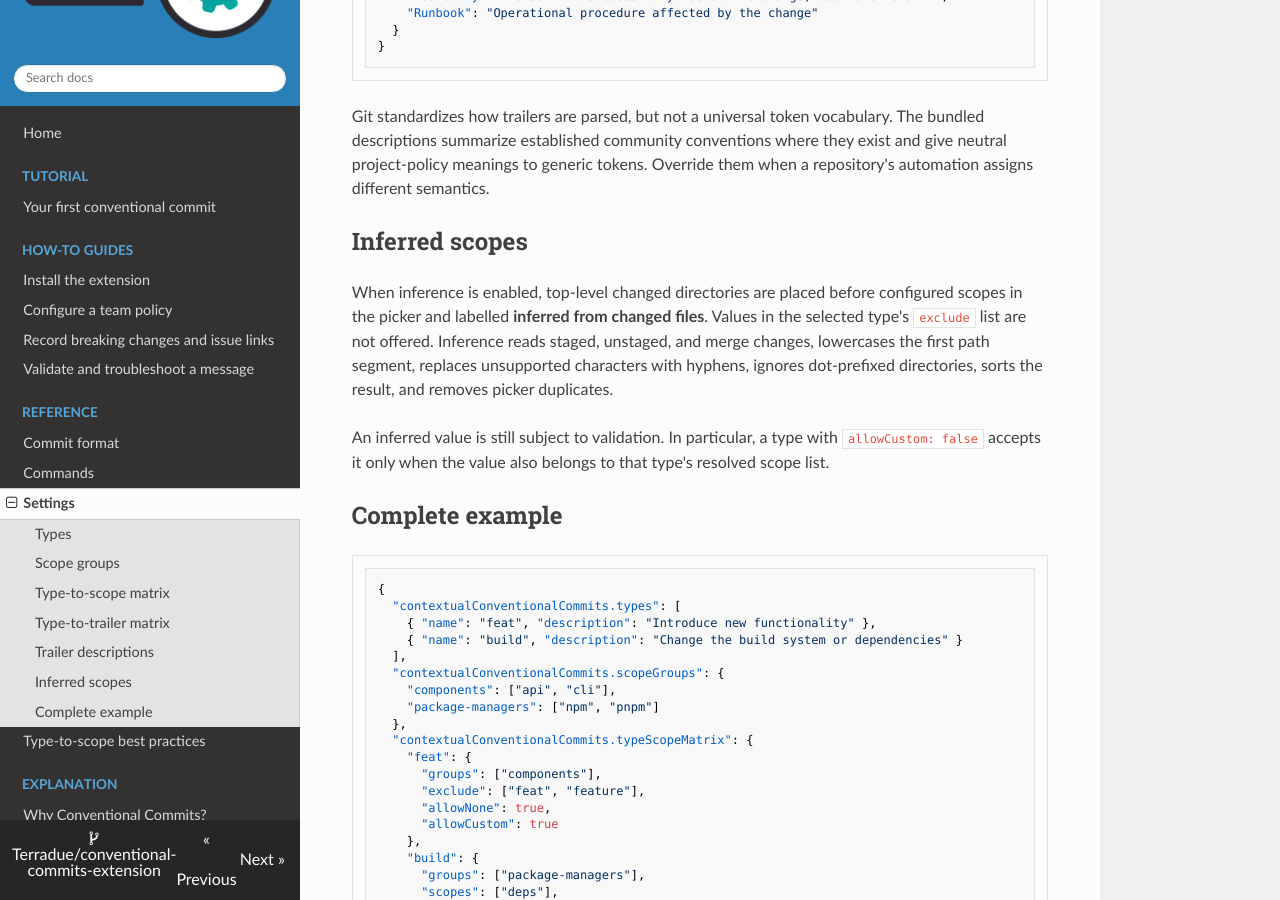
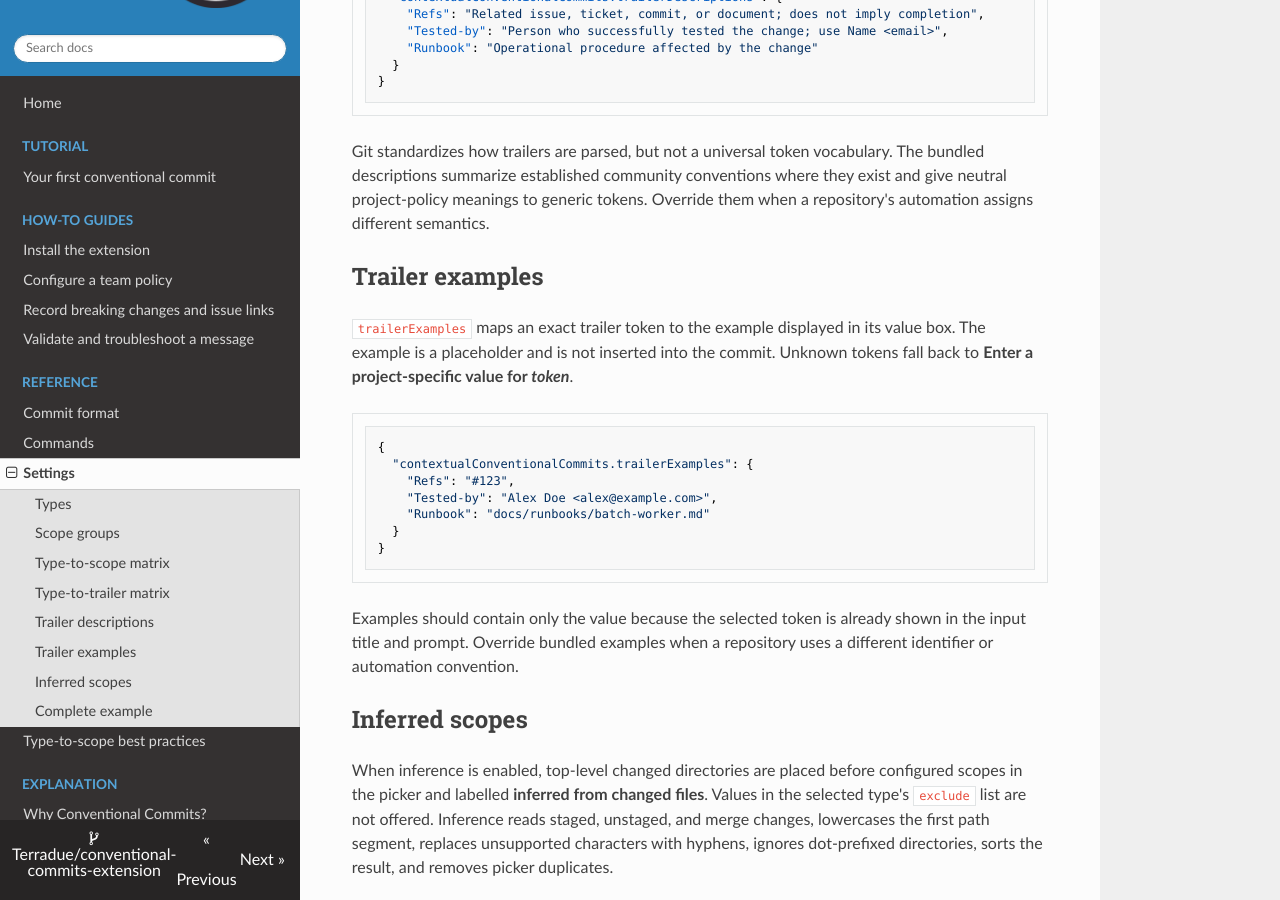
Before and after one commit to Terradue/conventional-commits-extension, an MkDocs documentation site: the page built from docs/reference/settings.md, in a window 1280 px wide and 900 px high, scrolled down 3165 px. Built offline with MkDocs 1.6.1, drawn with Linux system fonts in a browser that asks for light colours; nearby versions of some CDN libraries; some of the changed text lies outside the part shown.

Commit message:
feat: added contextualized Git trailers samples

````diff
--- a/docs/reference/settings.md
+++ b/docs/reference/settings.md
@@ -9,6 +9,7 @@ All settings use the `contextualConventionalCommits` namespace and can be config
 | `typeScopeMatrix` | object of rules | See below | Contextual scope policy keyed by commit type. |
 | `typeTrailerMatrix` | object of rules | See below | Contextual Git trailer suggestions and cautions keyed by commit type. |
 | `trailerDescriptions` | object of strings | See below | Meanings shown beside trailer choices and in their value prompts. |
+| `trailerExamples` | object of strings | See below | Contextual example values shown after selecting a trailer token. |
 | `inferScopesFromChangedFiles` | boolean | `true` | Prioritize top-level directories from staged, unstaged, and merge changes as scope candidates. |
 | `headerMaxLength` | integer | `72` | Maximum header length; minimum configurable value is 20. |
 | `requireLowercaseDescription` | boolean | `true` | Require the first description character to be lowercase. |
@@ -117,6 +118,22 @@ An absent rule still permits custom trailers; it simply provides no recommended
 
 Git standardizes how trailers are parsed, but not a universal token vocabulary. The bundled descriptions summarize established community conventions where they exist and give neutral project-policy meanings to generic tokens. Override them when a repository's automation assigns different semantics.
 
+## Trailer examples
+
+`trailerExamples` maps an exact trailer token to the example displayed in its value box. The example is a placeholder and is not inserted into the commit. Unknown tokens fall back to **Enter a project-specific value for _token_**.
+
+```json
+{
+  "contextualConventionalCommits.trailerExamples": {
+    "Refs": "#123",
+    "Tested-by": "Alex Doe <alex@example.com>",
+    "Runbook": "docs/runbooks/batch-worker.md"
+  }
+}
+```
+
+Examples should contain only the value because the selected token is already shown in the input title and prompt. Override bundled examples when a repository uses a different identifier or automation convention.
+
 ## Inferred scopes
 
 When inference is enabled, top-level changed directories are placed before configured scopes in the picker and labelled **inferred from changed files**. Values in the selected type's `exclude` list are not offered. Inference reads staged, unstaged, and merge changes, lowercases the first path segment, replaces unsupported characters with hyphens, ignores dot-prefixed directories, sorts the result, and removes picker duplicates.
````
Also changed, not shown: README.md (+5 -1 lines), docs/how-to/breaking-changes-and-footers.md (+1 -1 lines), docs/how-to/configure-policy.md (+6 -2 lines), docs/tutorials/first-commit.md (+2 -0 lines), package.json (+44 -0 lines), 4 other files.
